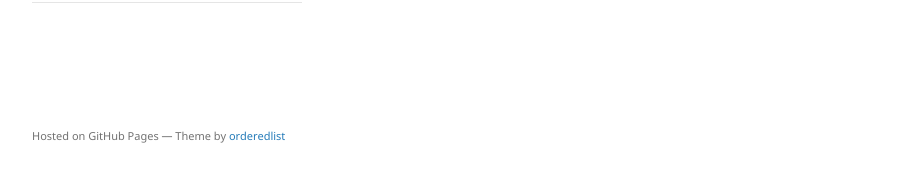
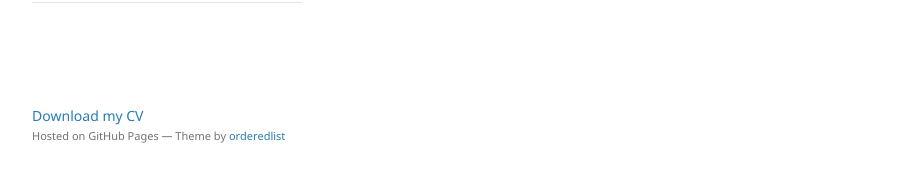
Before and after one commit to AhmedOmarEissa/AhmedOmarEissa.github.io, a Jekyll site: the page built from index.md, in a window 1280 px wide. Shown: the part 685-867 px from the top of the page, without its empty margins (178-1102 px from the left). Built offline with Jekyll 4.4.1, drawn with Linux system fonts in a browser that asks for light colours; our own code applies the rules of GitHub Pages for plain Markdown files.

Commit message:
Update default.html

```diff
--- a/_layouts/default.html
+++ b/_layouts/default.html
@@ -92,11 +92,9 @@
         {% if site.github.is_project_page %}
         <p class="view"><a href="{{ site.github.repository_url }}">View the Project on GitHub <small>{{ site.github.repository_nwo }}</small></a></p>
         {% endif %}
-        <!--
-        {% if site.github.is_user_page %}
-        <p class="view"><a href="{{ site.github.owner_url }}">View My GitHub Profile</a></p>
-        {% endif %}
-        -->
+
+        <p class="view"><a href="https://github.com/AhmedOmarEissa/AhmedOmarEissa.github.io/raw/master/assets/Ahmed%20Omar%20Eissa.pdf">Download my CV</a></p>
+
         {% if site.show_downloads %}
         <ul class="downloads">
           <li><a href="{{ site.github.zip_url }}">Download <strong>ZIP File</strong></a></li>
```
